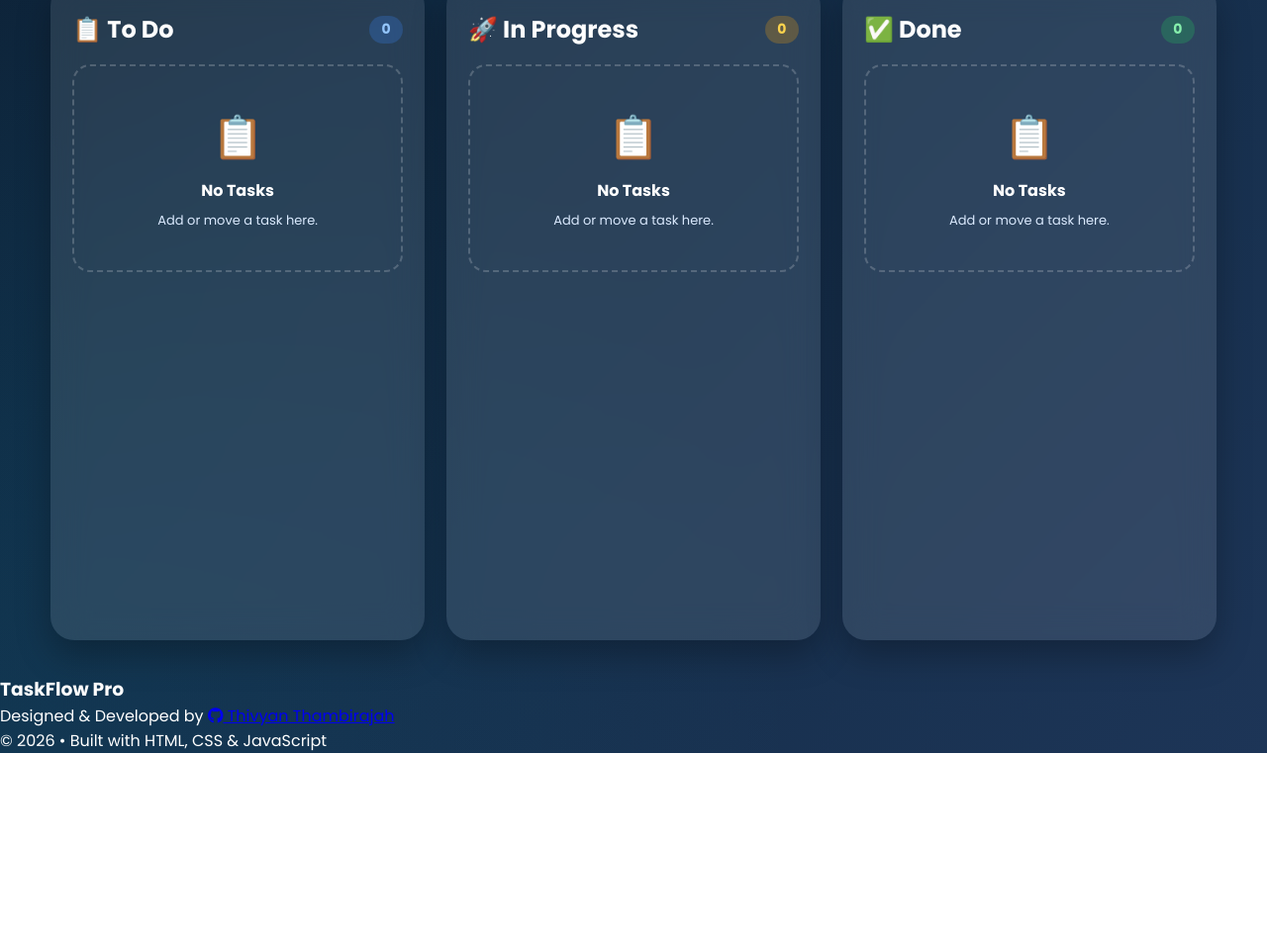
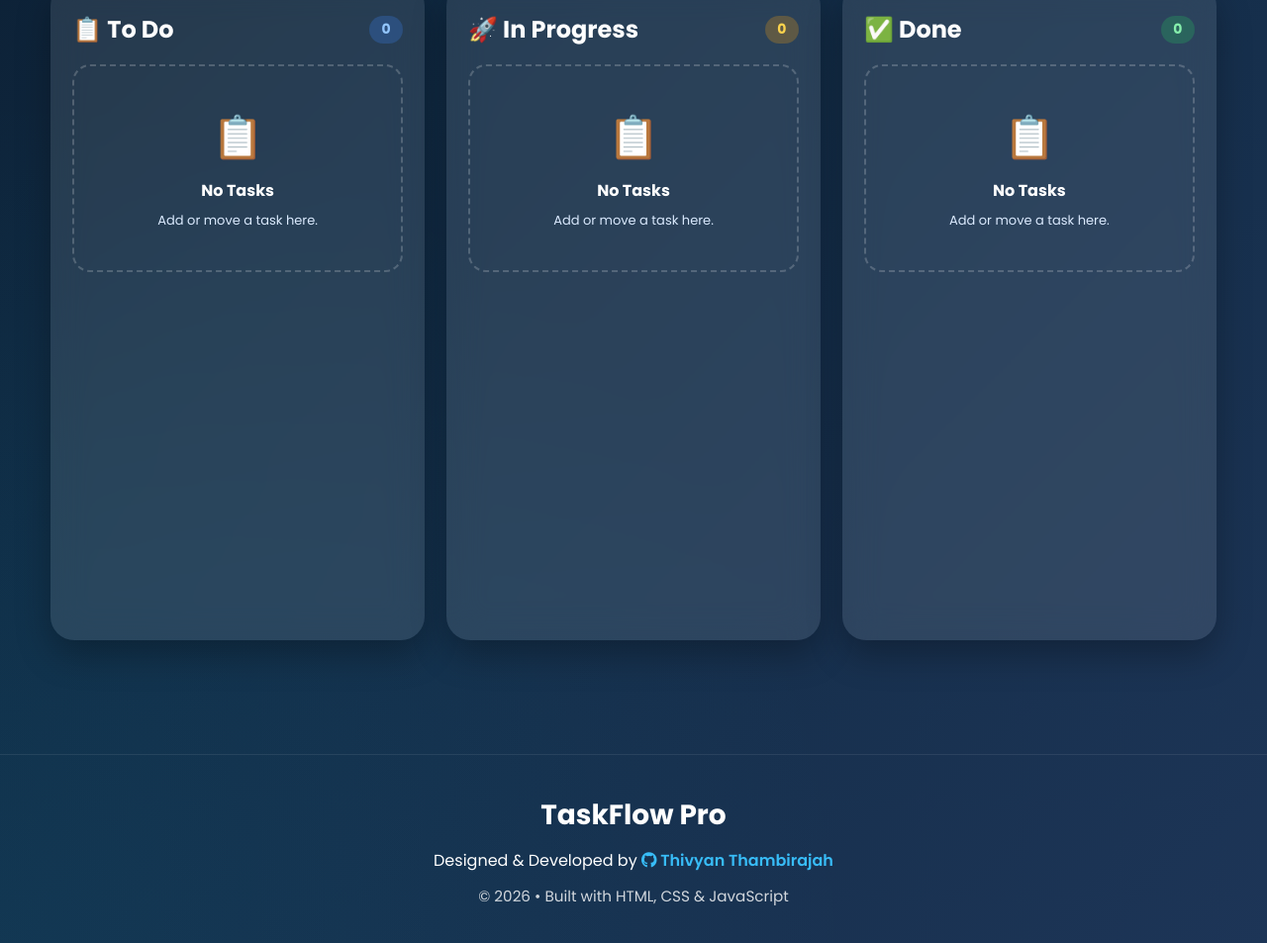
Before and after one commit to thivyan17/TaskFlow-Pro, a plain HTML site: page index.html in a window 1280 px wide. Shown: the part 1171-2124 px from the top of the page at 99% size. Before the commit the page ends 1932 px from the top, so only its background shows below. Drawn offline with nearby package versions, Linux system fonts and the light colour scheme.

```diff
--- a/style.css
+++ b/style.css
@@ -1809,3 +1809,75 @@
     transform:rotate(-8deg) scale(1.08);
 
 }
+
+/* =========================
+   FOOTER
+========================= */
+
+footer{
+
+    margin-top:80px;
+
+    padding:40px 20px;
+
+    text-align:center;
+
+    border-top:1px solid rgba(255,255,255,.08);
+
+    color:var(--text-secondary);
+
+}
+
+footer h3{
+
+    font-size:28px;
+
+    color:var(--text-primary);
+
+    margin-bottom:12px;
+
+}
+
+footer a{
+
+    color:#38bdf8;
+
+    text-decoration:none;
+
+    font-weight:600;
+
+    transition:.3s;
+
+}
+
+footer a:hover{
+
+    color:#60a5fa;
+
+}
+
+.footer-copy{
+
+    margin-top:12px;
+
+    font-size:.95rem;
+
+    opacity:.8;
+
+}
+
+footer a{
+
+    color:#38bdf8;
+
+    text-decoration:none;
+
+    transition:.3s ease;
+
+}
+
+footer a:hover{
+
+    color:#7dd3fc;
+
+}
```
